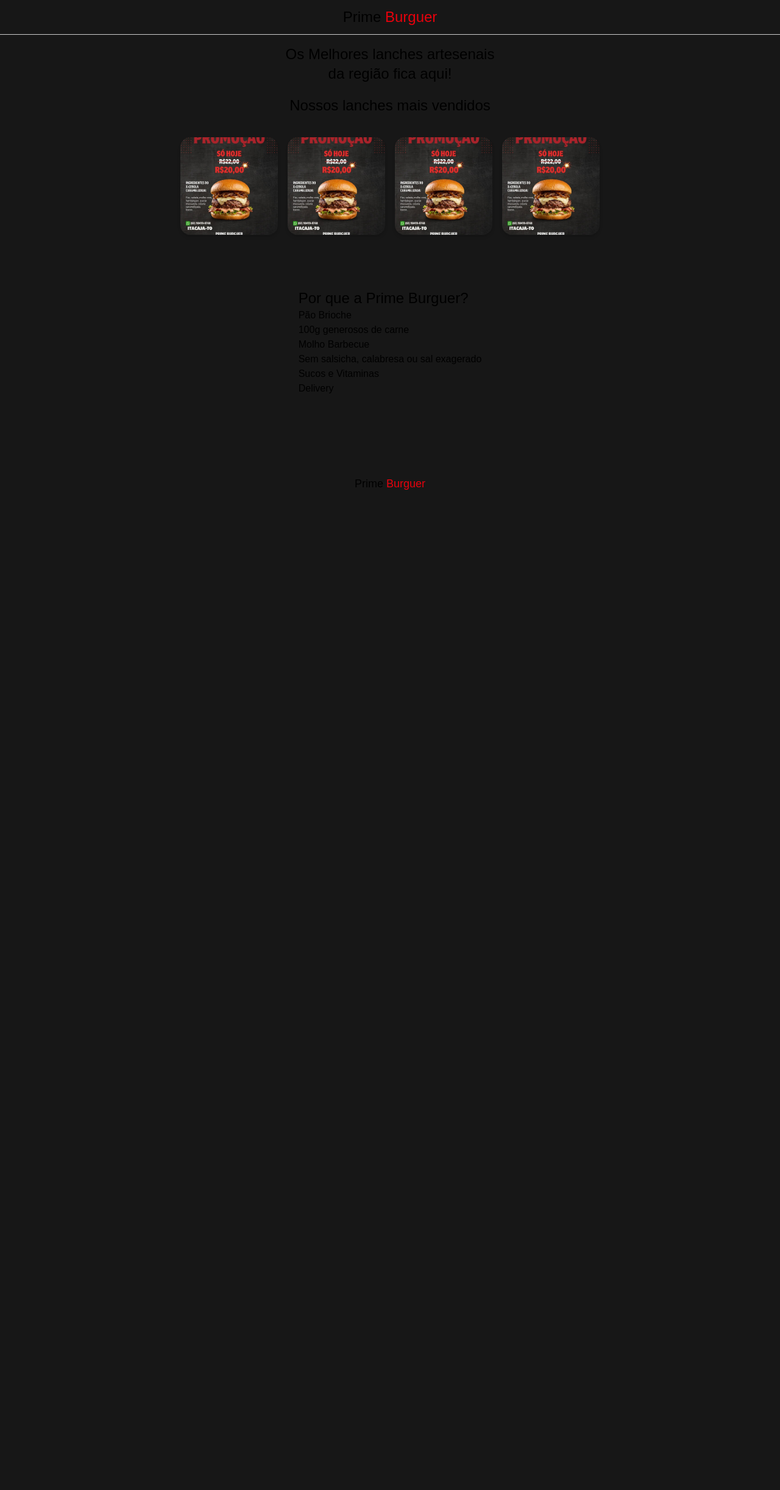
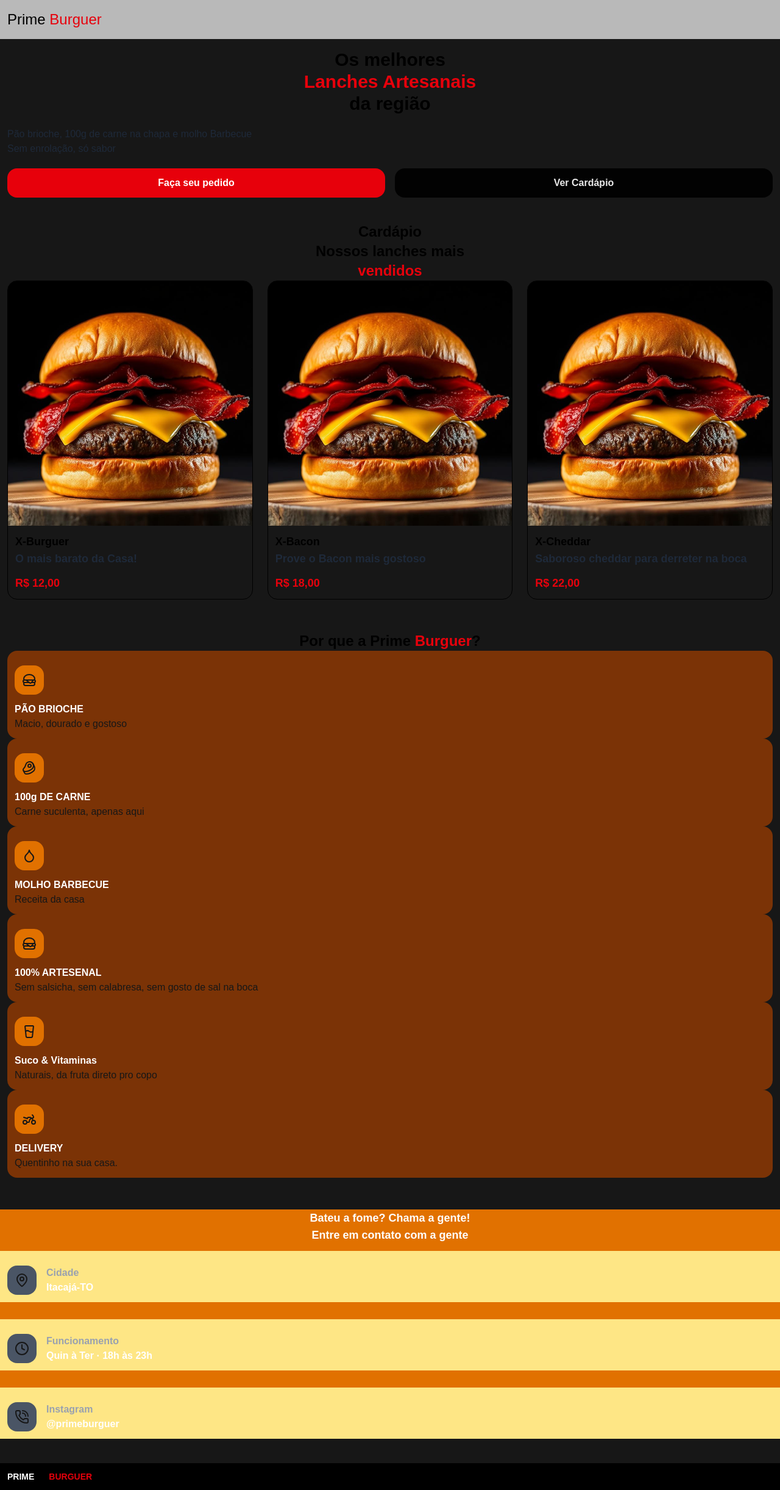
Before and after one commit to JuniorGCY/PrimeBurguer, a Next.js app: page / in a window 1280 px wide. Shown: the whole page at 61% size. Before the commit the page ends 857 px from the top, so only its background shows below. Built offline with nearby package versions, Linux system fonts and the light colour scheme; no server answers.

Commit message:
conteudo adicionado
separado por componentes o arquivo page.tsx

```diff
--- a/src/app/page.tsx
+++ b/src/app/page.tsx
@@ -3,86 +3,24 @@ import Image from "next/image"
 
 import lancheimg from '@/assets/exemplo.jpeg'
 
+//Componentes
+import { NavBar } from "@/components/NavBar"
+import { Hero } from "@/components/Hero"
+import { Cardapio } from "@/components/Cardapio"
+import { Motivos } from "@/components/Motivos"
+import { Contato } from "@/components/Contato"
+import { FooterComponent } from "@/components/FooterComponent"
+
 export default function Home() {
   return (
     <div className="min-h-screen w-full">
 
-      <header className="flex flex-row px-3 py-3 items-center justify-center border-b border-[#ccc]">
-        <h1 className="text-black text-2xl">Prime <span className="text-red-600">Burguer</span></h1>
-      </header>
-
-      <main className="flex flex-col gap-5 items-center justify-center mt-4 px-3">
-        <h2 className="text-black text-center  sm:text-2xl">Os <a href="#motivos">Melhores</a> lanches artesenais <br></br>da região fica aqui!</h2>
-
-        <h2 className="text-black sm:text-2xl">Nossos lanches mais vendidos</h2>
-
-        <section id="cardapio" className="w-full max-w-full mt-4">
-          <div className="flex flex-row gap-4 overflow-x-auto pb-4 hide-scrollbar w-full px-4 sm:items-center sm:justify-center">
-              <div className="relative w-40 h-40 shrink-0">
-                <Image
-                  src={lancheimg}
-                  alt="lanches exemplos"
-                  fill
-                  className="object-cover rounded-2xl shadow-md"
-                />
-              </div>
-
-              <div className="relative w-40 h-40 shrink-0">
-                <Image
-                  src={lancheimg}
-                  alt="lanches exemplos"
-                  fill
-                  className="object-cover rounded-2xl shadow-md"
-                />
-              </div>
-
-              <div className="relative w-40 h-40 shrink-0">
-                <Image
-                  src={lancheimg}
-                  alt="lanches exemplos"
-                  fill
-                  className="object-cover rounded-2xl shadow-md"
-                />
-              </div>
-
-              <div className="relative w-40 h-40 shrink-0">
-                <Image
-                  src={lancheimg}
-                  alt="lanches exemplos"
-                  fill
-                  className="object-cover rounded-2xl shadow-md"
-                />
-              </div>
-          </div>
-        </section>
-
-        <section id="motivos" className="mt-10">
-            <div className="flex flex-col gap-2 mt-3">
-
-              <div>
-                <h2 className="text-black sm:text-2xl">Por que a Prime Burguer?</h2>
-
-                <ul>
-                  <li className="text-black">Pão Brioche</li>
-                  <li className="text-black">100g generosos de carne</li>
-                  <li className="text-black">Molho Barbecue</li>
-                  <li className="text-black">Sem salsicha, calabresa ou sal exagerado</li>
-                  <li className="text-black">Sucos e Vitaminas</li>
-                  <li className="text-black">Delivery</li>
-                  </ul>
-              </div>
-
-            </div>
-        </section>
-
-
-      </main>
-
-      <footer className="w-full h-32 relative mt-20">
-        <div className="absolute inset-0 flex items-center justify-center">
-            <h3 className="text-black text-lg">Prime <span className="text-red-600">Burguer</span></h3>
-        </div>
-      </footer>
+      <NavBar />
+      <Hero />
+      <Cardapio />
+      <Motivos />
+      <Contato />
+      <FooterComponent />
     </div>
   )
 }
--- /dev/null
+++ b/src/components/Cardapio.tsx
@@ -0,0 +1,47 @@
+import lancheImg from '@/assets/burger-1.jpg'
+import Image from 'next/image'
+
+const lanches = [
+    {id: 1, img: lancheImg, name: "X-Burguer", description: "O mais barato da Casa!", price: "R$ 12,00"},
+    {id: 2, img: lancheImg, name: "X-Bacon", description: "Prove o Bacon mais gostoso", price: "R$ 18,00"},
+    {id: 3, img: lancheImg, name: "X-Cheddar", description: "Saboroso cheddar para derreter na boca", price: "R$ 22,00"},
+]
+
+
+export const Cardapio = () =>  {
+    return (
+        <section id="cardapio" className="mt-10">
+            <div className="text-center">
+                <h1 className="text-black font-bold text-2xl">Cardápio</h1>
+                <h2 className="text-black font-bold text-2xl">Nossos lanches mais</h2>
+                <span className="text-red-600 font-bold text-2xl ">vendidos</span>
+            </div>
+
+            <div className='grid sm:grid-cols-2 lg:grid-cols-3 gap-6 px-3'>
+                {lanches.map((item) => (
+                    <div key={item.id} className='rounded-2xl overflow-hidden border border-black'>
+                        <div className="relative aspect-square overflow-hidden bg-muted">
+                            <Image
+                            src={item.img}
+                            alt={item.name}
+                            width={120}
+                            height={120}
+                            loading='lazy'
+                            className="w-full h-full object-cover transition-transform duration-700 group-hover:scale-110"
+                            />
+                        </div>
+
+                        <div className='flex flex-col text-start px-3 py-3'>
+                            <h2 className='text-black font-bold text-lg'>{item.name}</h2>
+                            <p className='text-gray-800 font-bold text-lg'>{item.description}</p>
+                            <p className='text-red-600 font-bold text-lg mt-3'>{item.price}</p>
+                        </div>
+                    </div>
+
+                ))}
+            </div>
+
+
+        </section>
+    )
+}
--- /dev/null
+++ b/src/components/Contato.tsx
@@ -0,0 +1,36 @@
+import { PhoneCall, MapPin, Clock, } from "lucide-react"
+
+const cards = [
+    {icon: MapPin, title: "Cidade", description: "Itacajá-TO"},
+    {icon: Clock, title: "Funcionamento", description: "Quin à Ter · 18h às 23h"},
+    {icon: PhoneCall, title: "Instagram", description: "@primeburguer"}
+
+]
+
+export const Contato = () => {
+    return (
+        <footer id="footer" className="mt-10 bg-amber-600">
+
+            <div className="text-center mt-3">
+                <h1 className="text-white font-bold text-lg">Bateu a fome? Chama a gente!</h1>
+                <h2 className="text-white font-bold text-lg">Entre em contato com a gente</h2>
+            </div>
+
+            <div className="grid gap-4">
+                {cards.map((item) => (
+                    <div key={item.title} className="flex flex-row bg-amber-200 px-3 py-3 mt-3 gap-4">
+                        <div className="w-12 h-12 rounded-2xl bg-gray-600 flex items-center justify-center mt-3">
+                            <item.icon />
+                        </div>
+
+                        <div className="flex- flex-col items-center justify-center mt-3">
+                            <h2 className="text-gray-400 font-bold">{item.title}</h2>
+                            <h2 className="text-white font-bold">{item.description}</h2>
+                        </div>
+                    </div>
+                ))}
+            </div>
+
+        </footer>
+    )
+}
--- /dev/null
+++ b/src/components/FooterComponent.tsx
@@ -0,0 +1,11 @@
+export const FooterComponent = () => {
+  return (
+    <footer id="footer" className="bg-black bottom-0 left-0 right-0 relative mt-10">
+
+      <div className="flex flex-row items-center gap-6 px-3 py-3">
+        <p className="text-white font-bold text-sm">PRIME</p>
+        <p className="text-red-600 font-bold text-sm">BURGUER</p>
+      </div>
+    </footer>
+  )
+}
--- /dev/null
+++ b/src/components/Hero.tsx
@@ -0,0 +1,28 @@
+export const Hero = () => {
+    return (
+        <section className="flex flex-col gap-5 mt-20 px-3">
+            <div className="flex flex-col items-center">
+                <h1 className="text-black font-bold text-center text-2xl sm:text-3xl">Os melhores</h1>
+                <span className="text-red-600 font-bold text-center text-2xl sm:text-3xl">Lanches Artesanais</span>
+                <h1 className="text-black font-bold text-center text-2xl sm:text-3xl">da região</h1>
+            </div>
+
+            <div>
+                <p className="text-gray-800">Pão brioche, 100g de carne na chapa e molho Barbecue</p>
+                <p className="text-gray-800">Sem enrolação, só sabor</p>
+            </div>
+
+            <div className="flex flex-row gap-4">
+                <button
+                   className="w-full px-3 py-3 bg-red-600 text-white font-bold rounded-2xl">
+                    Faça seu pedido
+                </button>
+
+                <button
+                   className="w-full px-3 py-3 bg-black text-white font-bold rounded-2xl opacity-90">
+                    Ver Cardápio
+                </button>
+            </div>
+        </section>
+    )
+}
--- /dev/null
+++ b/src/components/Motivos.tsx
@@ -0,0 +1,33 @@
+import { Hamburger, Beef, Droplet, GlassWater, Motorbike} from "lucide-react"
+
+const reasons = [
+    {icon: Hamburger, title: "PÃO BRIOCHE", description: "Macio, dourado e gostoso"},
+    {icon: Beef, title: "100g DE CARNE", description: "Carne suculenta, apenas aqui"},
+    {icon: Droplet, title: "MOLHO BARBECUE", description: "Receita da casa"},
+    {icon: Hamburger, title: "100% ARTESENAL", description: "Sem salsicha, sem calabresa, sem gosto de sal na boca"},
+    {icon: GlassWater, title: "Suco & Vitaminas", description: "Naturais, da fruta direto pro copo"},
+    {icon: Motorbike, title: "DELIVERY", description: "Quentinho na sua casa."}
+]
+
+export const Motivos = () => {
+    return (
+        <section id="reasons" className="px-3 py-3 mt-10">
+            <h1 className="text-black font-bold text-2xl text-center">Por que a Prime <span className="text-red-600">Burguer</span>?</h1>
+
+            <div className="grid-cols-2 gap-4">
+                {reasons.map((item) => (
+                    <div key={item.title} className="bg-amber-900 rounded-2xl px-3 py-3 items-start">
+                        <div className="w-12 h-12 rounded-2xl bg-amber-600 flex items-center justify-center mt-3">
+                            <item.icon className="w-6 h-6"/>
+                        </div>
+
+                        <div className="mt-3">
+                            <h2 className="text-white font-bold">{item.title}</h2>
+                            <p>{item.description}</p>
+                        </div>
+                    </div>
+                ))}
+            </div>
+        </section>
+    )
+}
--- /dev/null
+++ b/src/components/NavBar.tsx
@@ -0,0 +1,9 @@
+export const NavBar = () => {
+    return (
+        <header className="fixed top-0 inset-x-0 z-50 backdrop-blur-md bg-background/70 border-b border-border/50 px-3">
+            <div className="container flex items-center justify-between h-16">
+                <h1 className="text-black text-2xl">Prime <span className="text-red-600">Burguer</span></h1>
+            </div>
+        </header>
+    )
+}
```
Also changed, not shown: package.json (+7 -7 lines), src/assets/burger-1.jpg (added), 1 other file (tests, documents, lock files or other folders).
